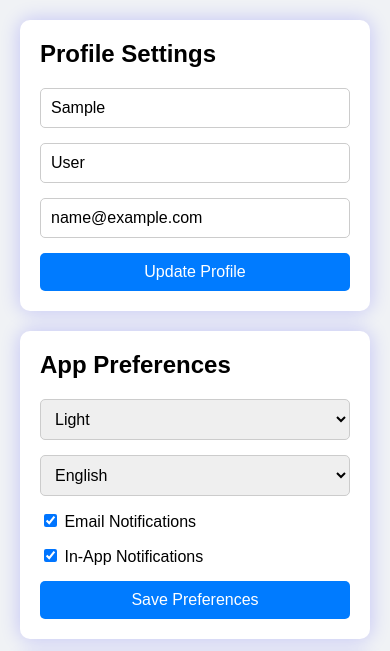
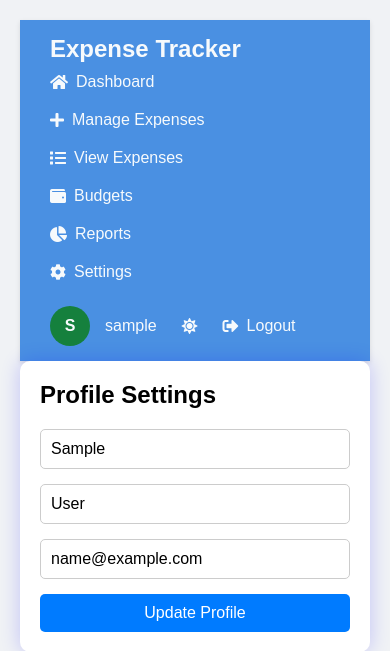
Before and after one commit to hesnyandoro/PennyPulse, a PHP site: page /settings.php in a window 390 px wide. Shown: the top 651 px of the page. Run offline with PHP 8.4, Linux system fonts and the light colour scheme; the visitor is signed in with stand-in values (Sample User, id 1); tables that the repository leaves empty or names only in its code hold one stand-in row (values such as "Sample post").

Commit message:
Refactor settings.php: enhance error handling, implement CSRF token management, and improve user interface with a responsive navbar and theme toggle functionality

```diff
--- a/settings.php
+++ b/settings.php
@@ -1,5 +1,12 @@
 <?php
+session_start();
 require 'config.php';
+
+if (empty($_SESSION['csrf_token'])) {
+    $_SESSION['csrf_token'] = bin2hex(random_bytes(32));
+}
+$csrf_token = $_SESSION['csrf_token'];
+
 
 if (!isset($_SESSION['user_id'])) {
     header("Location: login.php");
@@ -11,11 +18,15 @@ $user_id = $_SESSION['user_id'];
 // Fetch user data
 $stmt = $conn->prepare("SELECT username, email, first_name, last_name FROM users WHERE id = ?");
 if (!$stmt) {
-    die("Prepare failed: " . $conn->error);
+    error_log("Prepare failed: " . $conn->error); // Logs the real error for you
+    die("An internal server error occurred.");   // Shows a generic message to the user
+
 }
 $stmt->bind_param("i", $user_id);
 if (!$stmt->execute()) {
-    die("Execute failed: " . $stmt->error);
+    error_log("Prepare failed: " . $conn->error); // Logs the real error for you
+    die("An internal server error occurred.");   // Shows a generic message to the user
+
 }
 $user = $stmt->get_result()->fetch_assoc();
 if (!$user) {
@@ -25,11 +36,14 @@ if (!$user) {
 // Fetch user settings
 $stmt = $conn->prepare("SELECT theme, language, email_notifications, in_app_notifications FROM user_settings WHERE user_id = ?");
 if (!$stmt) {
-    die("Prepare failed: " . $conn->error);
+    error_log("Prepare failed: " . $conn->error);
+    die("An internal server error occurred.");
+
 }
 $stmt->bind_param("i", $user_id);
 if (!$stmt->execute()) {
-    die("Execute failed: " . $stmt->error);
+    error_log("Execute failed: " . $stmt->error);
+    die("An internal server error occurred.");
 }
 $settings = $stmt->get_result()->fetch_assoc();
 if (!$settings) {
@@ -42,6 +56,8 @@ if (!$settings) {
 <head>
     <meta charset="UTF-8">
     <meta name="viewport" content="width=device-width, initial-scale=1.0">
+    <link rel="stylesheet" href="https://cdnjs.cloudflare.com/ajax/libs/font-awesome/5.15.4/css/all.min.css">
+    <link rel="stylesheet" href="css/styles.css">
     <title>Settings - Expense Tracker</title>
     <style>
         body {
@@ -116,11 +132,34 @@ if (!$settings) {
     </style>
 </head>
 <body>
+    <!-- Navbar -->
+        <nav class="navbar">
+            <div class="logo">Expense Tracker</div>
+            <ul class="nav-links">
+                <li><a href="dashboard.php"><i class="fas fa-home"></i> Dashboard</a></li>
+                <li><a href="add_expense.php"><i class="fas fa-plus"></i> Manage Expenses</a></li>
+                <li><a href="view_expenses.php"><i class="fas fa-list"></i> View Expenses</a></li>
+                <li><a href="set_budget.php"><i class="fas fa-wallet"></i> Budgets</a></li>
+                <li><a href="reports.php"><i class="fas fa-chart-pie"></i> Reports</a></li>
+                <li><a href="settings.php"><i class="fas fa-cog"></i> Settings</a></li>
+            </ul>
+            <div class="user-profile">
+                <span class="avatar">
+                    <?php echo isset($user['username'][0]) ? htmlspecialchars(strtoupper($user['username'][0])) : ''; ?>
+                </span>
+                <span class="username"><?php echo htmlspecialchars($user['username']); ?></span>
+                <button id="theme-toggle" class="theme-toggle">
+                    <i class="fas <?php echo $settings['theme'] === 'light' ? 'fa-moon' : 'fa-sun'; ?>"></i>
+                </button>
+                <a href="logout.php" class="logout-btn"><i class="fas fa-sign-out-alt"></i> Logout</a>
+            </div>
+        </nav>
     <div class="container">
         <!-- Profile Settings -->
         <div class="bento-card">
             <h2>Profile Settings</h2>
             <form id="profileForm">
+                <input type="hidden" name="csrf_token" value="<?php echo $csrf_token; ?>">
                 <input type="text" name="first_name" value="<?php echo htmlspecialchars($user['first_name']); ?>" placeholder="First Name" required>
                 <input type="text" name="last_name" value="<?php echo htmlspecialchars($user['last_name']); ?>" placeholder="Last Name" required>
                 <input type="email" name="email" value="<?php echo htmlspecialchars($user['email']); ?>" placeholder="Email" required>
@@ -133,6 +172,7 @@ if (!$settings) {
         <div class="bento-card">
             <h2>App Preferences</h2>
             <form id="settingsForm">
+                <input type="hidden" name="csrf_token" value="<?php echo $csrf_token; ?>">
                 <select name="theme">
                     <option value="light" <?php if ($settings['theme'] == 'light') echo 'selected'; ?>>Light</option>
                     <option value="dark" <?php if ($settings['theme'] == 'dark') echo 'selected'; ?>>Dark</option>
@@ -142,8 +182,10 @@ if (!$settings) {
                     <option value="es" <?php if ($settings['language'] == 'es') echo 'selected'; ?>>Spanish</option>
                     <option value="fr" <?php if ($settings['language'] == 'fr') echo 'selected'; ?>>French</option>
                 </select>
-                <label><input type="checkbox" name="email_notifications" <?php if ($settings['email_notifications']) echo 'checked'; ?>> Email Notifications</label>
-                <label><input type="checkbox" name="in_app_notifications" <?php if ($settings['in_app_notifications']) echo 'checked'; ?>> In-App Notifications</label>
+                <input type="hidden" name="email_notifications" value="0">
+                <label><input type="checkbox" name="email_notifications" value="1" <?php if ($settings['email_notifications']) echo 'checked'; ?>> Email Notifications</label>
+                <input type="hidden" name="in_app_notifications" value="0">
+                <label><input type="checkbox" name="in_app_notifications" value="1" <?php if ($settings['in_app_notifications']) echo 'checked'; ?>> In-App Notifications</label>
                 <button type="submit">Save Preferences</button>
             </form>
             <div id="settingsMessage"></div>
@@ -153,6 +195,7 @@ if (!$settings) {
         <div class="bento-card">
             <h2>Security Settings</h2>
             <form id="passwordForm">
+                <input type="hidden" name="csrf_token" value="<?php echo $csrf_token; ?>">
                 <input type="password" name="current_password" placeholder="Current Password" required>
                 <input type="password" name="new_password" placeholder="New Password" required>
                 <input type="password" name="confirm_password" placeholder="Confirm New Password" required>
@@ -170,7 +213,7 @@ if (!$settings) {
         </div>
 
         <!-- Delete Account Modal -->
-        <div id="deleteModal" class="modal">
+        <div id="deleteModal" class="modal" role="dialog" aria-modal="true" tabindex="-1">
             <div class="modal-content">
                 <h3>Confirm Account Deletion</h3>
                 <p>Are you sure you want to permanently delete your account? This action cannot be undone.</p>
@@ -213,26 +256,50 @@ if (!$settings) {
 
         document.getElementById('passwordForm').addEventListener('submit', (e) => {
             e.preventDefault();
+            const form = document.getElementById('passwordForm');
+            if (form.new_password.value !== form.confirm_password.value) {
+                document.getElementById('passwordMessage').className = 'error';
+                document.getElementById('passwordMessage').textContent = 'Passwords do not match.';
+                return;
+            }
             submitForm('passwordForm', 'change_password.php', 'passwordMessage');
         });
 
         // Modal functions
         function showDeleteModal() {
-            document.getElementById('deleteModal').style.display = 'flex';
+            const modal = document.getElementById('deleteModal');
+            modal.style.display = 'flex';
+            modal.focus();
         }
 
         function closeDeleteModal() {
             document.getElementById('deleteModal').style.display = 'none';
         }
 
+        // Inside your settings.php file
+
+// ... (previous JavaScript code) ...
+
 async function deleteAccount() {
     const messageDiv = document.getElementById('dataMessage');
+    closeDeleteModal(); // Close modal immediately upon confirmation
+
+    // Get the CSRF token from a hidden input or global variable
+    const csrfToken = document.querySelector('input[name="csrf_token"]').value; // Assuming you have this hidden input in the form or similar
+
+    const formData = new FormData();
+    formData.append('csrf_token', csrfToken); // Append the CSRF token
+
     try {
-                const response = await fetch('delete_account.php', { method: 'POST' });
+        const response = await fetch('delete_account.php', {
+            method: 'POST',
+            body: formData // Send the FormData with the token
+        });
         const result = await response.json();
         if (result.success) {
             messageDiv.className = 'success';
             messageDiv.textContent = 'Account deleted successfully. Redirecting...';
+            // It's good practice to clear the session on the client side too
             setTimeout(() => window.location.href = 'login.php', 2000);
         } else {
             messageDiv.className = 'error';
@@ -241,9 +308,31 @@ if (!$settings) {
     } catch (error) {
         messageDiv.className = 'error';
         messageDiv.textContent = 'An error occurred. Please try again.';
+        console.error('Fetch error:', error); // Log the actual fetch error for debugging
     }
-            closeDeleteModal();
 }
+
+// ... (rest of your JavaScript) ...
+
+        document.getElementById('theme-toggle').addEventListener('click', async function() {
+            const currentTheme = '<?php echo $settings['theme']; ?>';
+            const newTheme = currentTheme === 'light' ? 'dark' : 'light';
+            const formData = new FormData();
+            formData.append('theme', newTheme);
+            formData.append('csrf_token', '<?php echo $csrf_token; ?>');
+            try {
+                const response = await fetch('update_settings.php', {
+                    method: 'POST',
+                    body: formData
+                });
+                const result = await response.json();
+                if (result.success) {
+                    location.reload();
+                }
+            } catch (error) {
+                alert('Failed to change theme.');
+            }
+        });
     </script>
 </body>
 </html>
```
Lines whose indentation alone changed are shown as unchanged.
